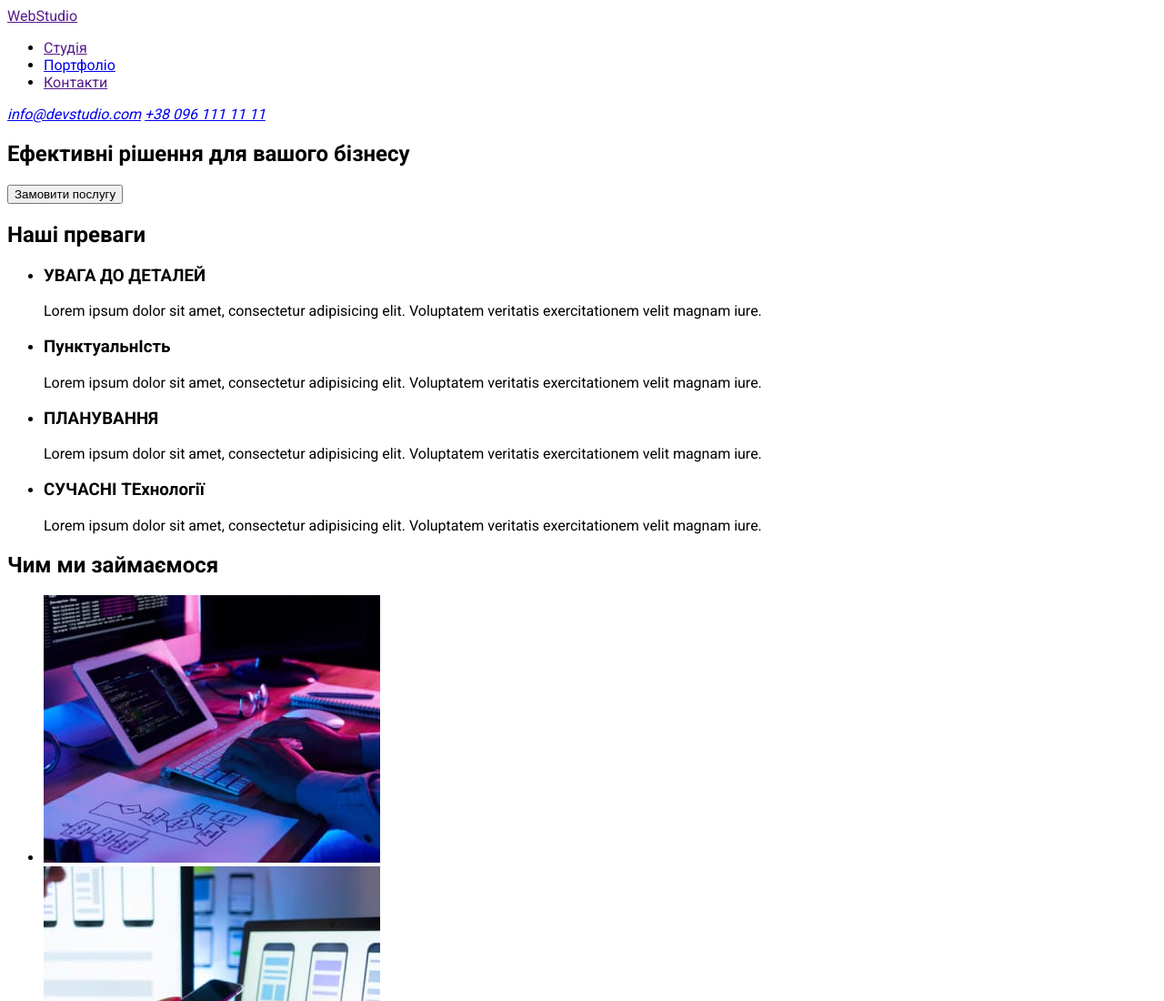
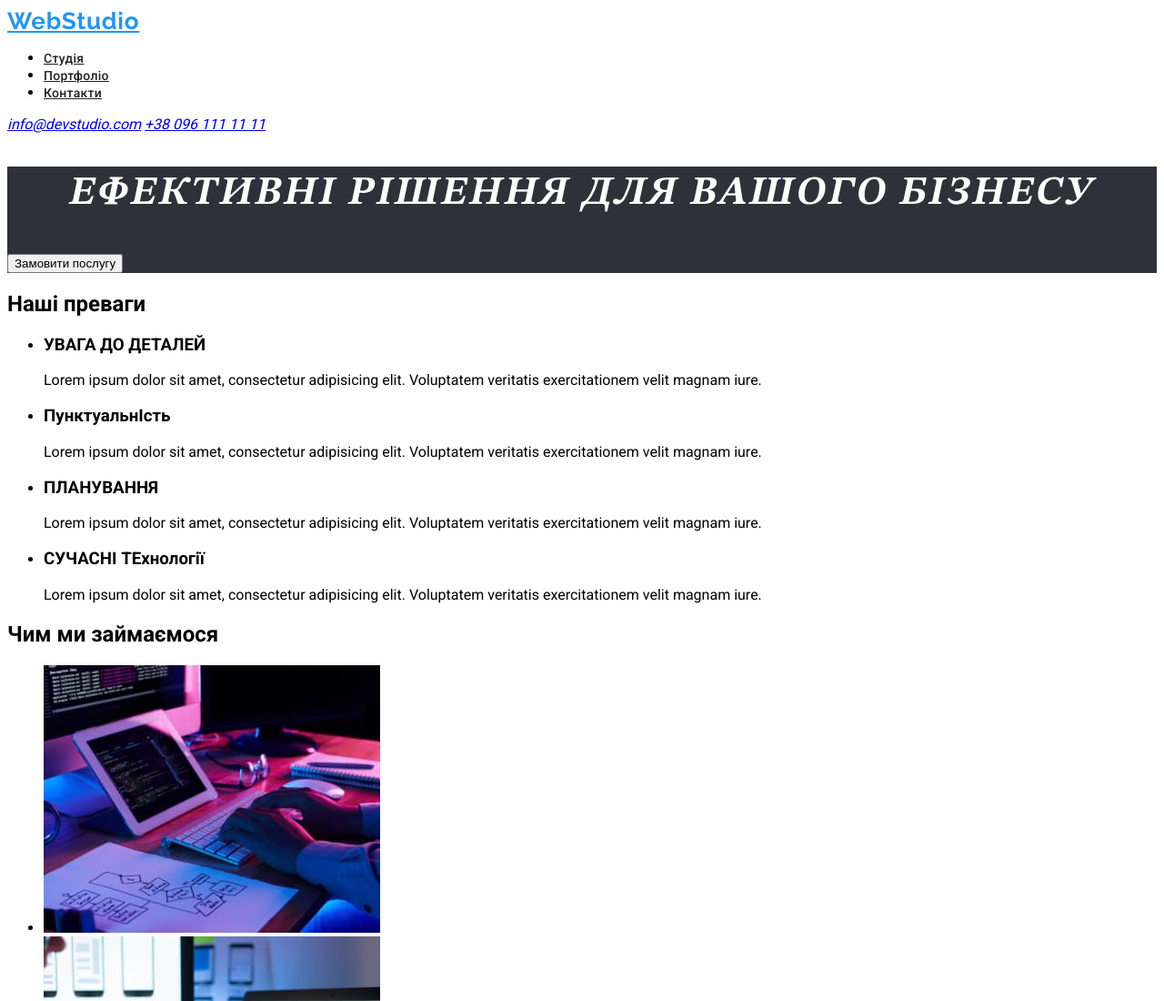
Before and after one commit to Oksana07/lessons-9-18, a plain HTML site: page index.html in a window 1280 px wide. Shown: the top 1100 px of the page at 91% size. Drawn offline with Linux system fonts and the light colour scheme.

Commit message:
локальні шрифти

```diff
--- /dev/null
+++ b/css/fonts.css
@@ -0,0 +1,10 @@
+/* stix-two-text-700italic - cyrillic_cyrillic-ext_latin */
+@font-face {
+    font-display: swap;
+    /* Check https://developer.mozilla.org/en-US/docs/Web/CSS/@font-face/font-display for other options. */
+    font-family: 'STIX Two Text';
+    font-style: italic;
+    font-weight: 700;
+    src: url('../fonts/stix-two-text-v11-cyrillic_cyrillic-ext_latin-700italic.woff2') format('woff2');
+    /* Chrome 36+, Opera 23+, Firefox 39+, Safari 12+, iOS 10+ */
+}
--- a/css/style.css
+++ b/css/style.css
@@ -1,4 +1,41 @@
-body{
-    /* font-family: 'Raleway', sans-serif; */
-    font-family: 'Roboto', sans-serif;
+body {
+  /* font-family: 'Raleway', sans-serif; */
+  font-family: "Roboto", sans-serif;
+/* font-family: 'STIX Two Text', sans-serif; */
 }
+
+.logo {
+  color: #2196f3;
+  font-family: "Raleway", sans-serif;
+  font-size: 26px;
+  font-style: normal;
+  font-weight: 700;
+  line-height: normal;
+  letter-spacing: 0.78px;
+}
+
+.menu {
+  color: #212121;
+  font-size: 14px;
+  font-style: normal;
+  font-weight: 500;
+  line-height: normal;
+  letter-spacing: 0.28px;
+}
+
+/* hero */
+.hero {
+  background-color: #2f303a;
+}
+
+.hero-title {
+font-family: 'STIX Two Text', sans-serif;
+  color: #fff;
+  text-align: center;
+  font-size: 44px;
+  font-style: normal;
+  font-weight: 900;
+  line-height: 1.36;
+  letter-spacing: 2.64px;
+  text-transform: uppercase;
+}
--- a/index.html
+++ b/index.html
@@ -10,19 +10,19 @@
     <link
         href="https://fonts.googleapis.com/css2?family=Raleway:wght@700&family=Roboto:wght@400;500;700;900&display=swap"
         rel="stylesheet">
-
+    <link rel="stylesheet" href="./css/fonts.css">
     <link rel="stylesheet" href="./css/style.css">
 </head>
 
 <body>
     <!-- Хедер -->
     <header>
-        <a href=""><span>Web</span>Studio</a>
+        <a href="" class="logo"><span>Web</span>Studio</a>
         <nav>
             <ul>
-                <li><a href="">Студія</a></li>
-                <li><a href="./portfolio.html">Портфоліо</a></li>
-                <li><a href="">Контакти</a></li>
+                <li><a href="" class="menu">Студія</a></li>
+                <li><a href="./portfolio.html" class="menu">Портфоліо</a></li>
+                <li><a href="" class="menu">Контакти</a></li>
             </ul>
         </nav>
         <address>
@@ -33,8 +33,8 @@
 
     <main>
         <!-- Герой -->
-        <section>
-            <h1>Ефективні рішення для вашого бізнесу</h1>
+        <section class="hero">
+            <h1 class="hero-title">Ефективні рішення для вашого бізнесу</h1>
             <button type="button">Замовити послугу</button>
         </section>
 
```
Also changed, not shown: portfolio.html (+4 -4 lines), fonts/stix-two-text-v11-cyrillic_cyrillic-ext_latin-700italic.woff2 (added), fonts/stix-two-text-v11-cyrillic_cyrillic-ext_latin-regular.woff2 (added).
